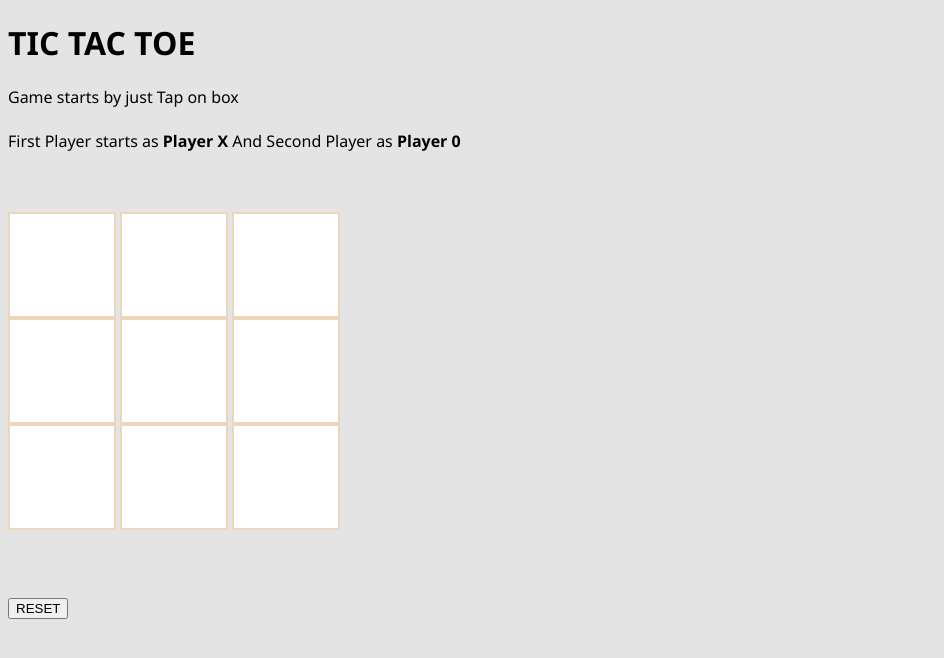
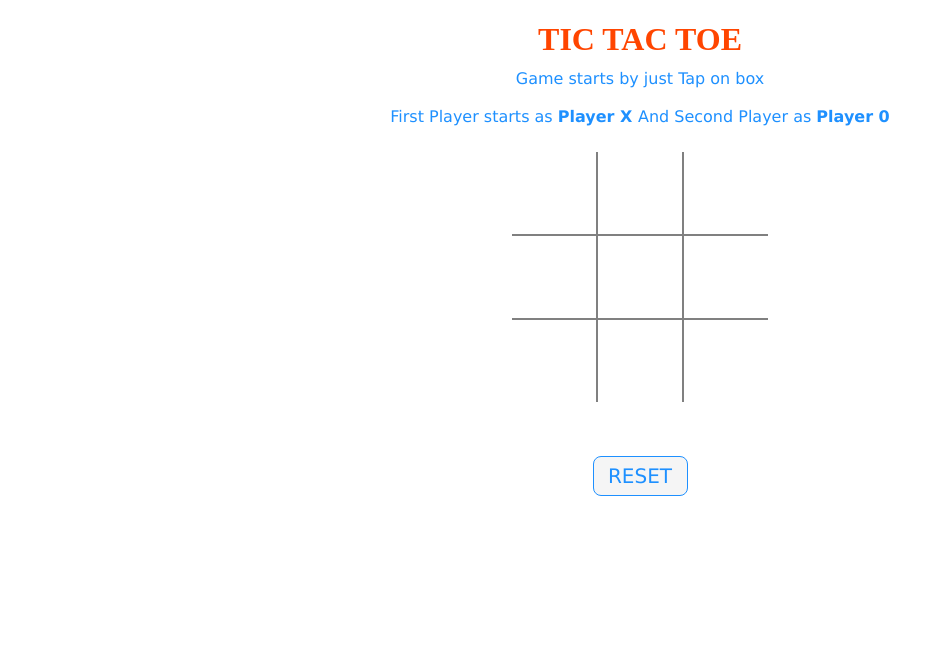
Before and after one commit to KingAJ19/Tic-Tac-Toe, a plain HTML site: page index.html in a window 1280 px wide. Shown: the whole page, without its empty margins (0-944 px from the left). Drawn offline with Linux system fonts and the light colour scheme.

Commit message:
added the css

```diff
--- a/style.css
+++ b/style.css
@@ -1,54 +1,113 @@
-body {
-    font-family: 'Segoe UI', Tahoma, Geneva, Verdana, sans-serif;
-    background-color: #e4e4e4;
+h1 {
+    color: orangered;
+    margin-bottom: -5px;
+}
+p {
+    margin-bottom: -10px;
+}
+.ui {
+    display: flex;
+    flex-direction: column;
+    align-items: center;
+}
+.row {
+    display: flex;
+}
+.cell {
+    border: none;
+    width: 80px;
+    height: 80px;
+    display: flex;
+    align-items: center;
+    justify-content: center;
+    font-size: 24px;
+    text-align: center;
+    cursor: pointer;
+}
+.cell:active {
+    outline: none;
+}
+/* 3*3 Grid */
+#b1{
+    border-bottom: 1px solid gray;
+    border-right: 1px solid gray;
 }
 
-section {
+#b2 {
+    border-bottom: 1px solid gray;
+    border-right: 1px solid gray;
+    border-left: 1px solid gray;
+}
+
+#b3 {
+    border-bottom: 1px solid gray;
+    border-left: 1px solid gray;
+}
+
+#b4 {
+    border-top: 1px solid gray;
+    border-bottom: 1px solid gray;
+    border-right: 1px solid gray;
+}
+
+#b5 {
+    border: 1px solid gray;
+}
+
+#b6 {
+    border-top: 1px solid gray;
+    border-bottom: 1px solid gray;
+    border-left: 1px solid gray;
+}
+
+#b7 {
+    border-top: 1px solid gray;
+    border-right: 1px solid gray;
+}
+
+#b8 {
+    border-top: 1px solid gray;
+    border-right: 1px solid gray;
+    border-left: 1px solid gray;
+}
+
+#b9 {
+    border-top: 1px solid gray;
+    border-left: 1px solid gray;
+}
+/* Reset Button */
+#but {
+    box-sizing: border-box;
+    width: 95px;
+    height: 40px;
+    border: 1px solid dodgerblue;
+    margin-left: auto;
+    border-radius: 8px;
+    font-family: Verdana,
+        Geneva, Tahoma, sans-serif;
+
+    background-color: whitesmoke;
+    color: dodgerblue;
+    font-size: 20px;
+    cursor: pointer;
+}
+
+/* Player turn space */
+#print {
+    font-family: Verdana,
+        Geneva, Tahoma, sans-serif;
+    color: dodgerblue;
+    font-size: 20px;
+}
+
+/* Main Container */
+#main {
     text-align: center;
 }
 
-.cell {
-    font-family: "Permanent Marker", cursive;
-    width: 100px;
-    height: 100px;
-    border: 2px solid #ecd7ba;
-    cursor: pointer;
-    line-height: 100px;
-    font-size: 60px;
+/* Game Instruction Text */
+#ins {
+    font-family: Verdana,Geneva,
+                    Tahoma, sans-serif;
+    color: dodgerblue;
 }
-
-.game--title {
-    font-size: 50px;
-    color: #1f1f1f;
-    margin: 50px auto;
-    opacity: .8;
-}
-
-.game--container {
-    display: grid;
-    grid-template-columns: repeat(3, auto);
-    width: 306px;
-    margin: 10px auto;
-    background-color: #3a3c3e;
-    color: #04c0b2;
-
-}
-
-.game--status {
-    font-size: 50px;
-    color: #1ed86c;
-    margin: 20px auto;
-}
-
-.game--restart {
-    width: 200px;
-    border-radius: 5px;
-    height: 50px;
-    font-size: 25px;
-    color: #000000;
-
-}
-
-.game--restart:hover {
-    background-color: #1ed86c;
-}
```
